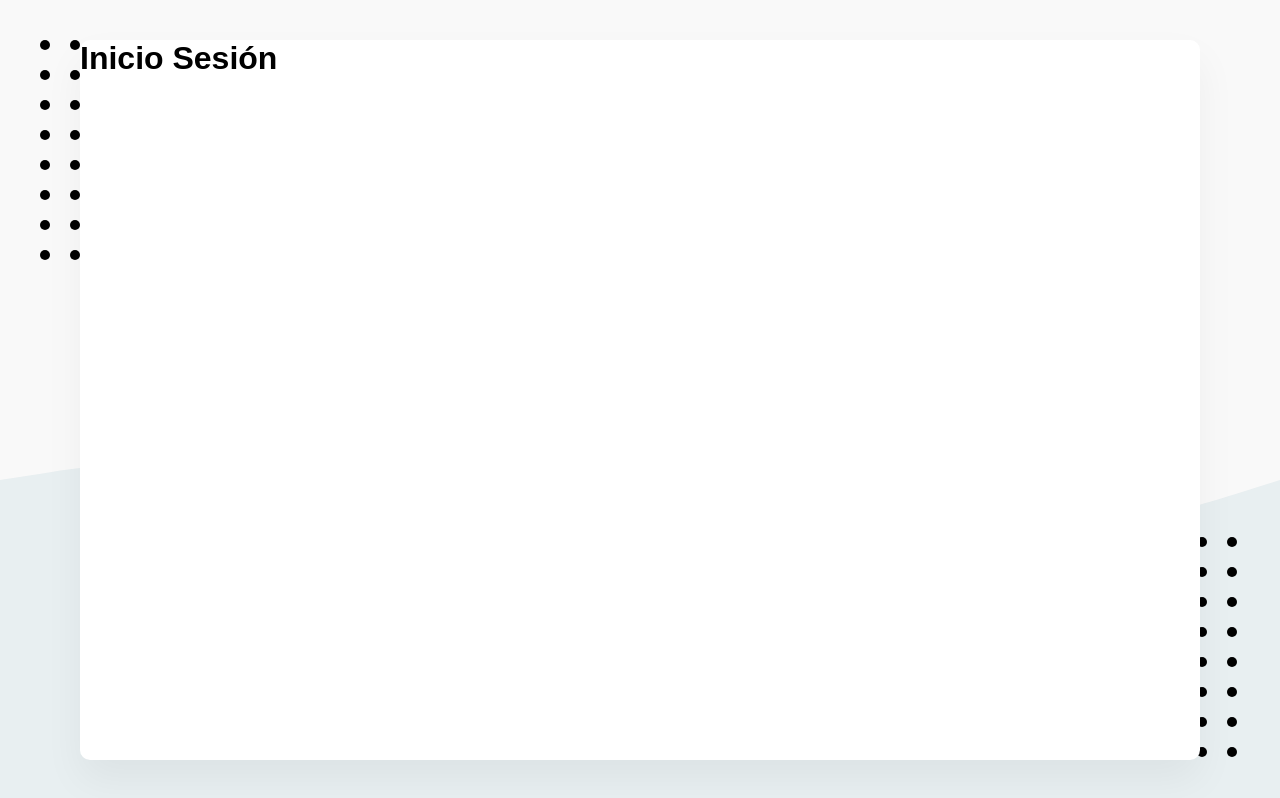
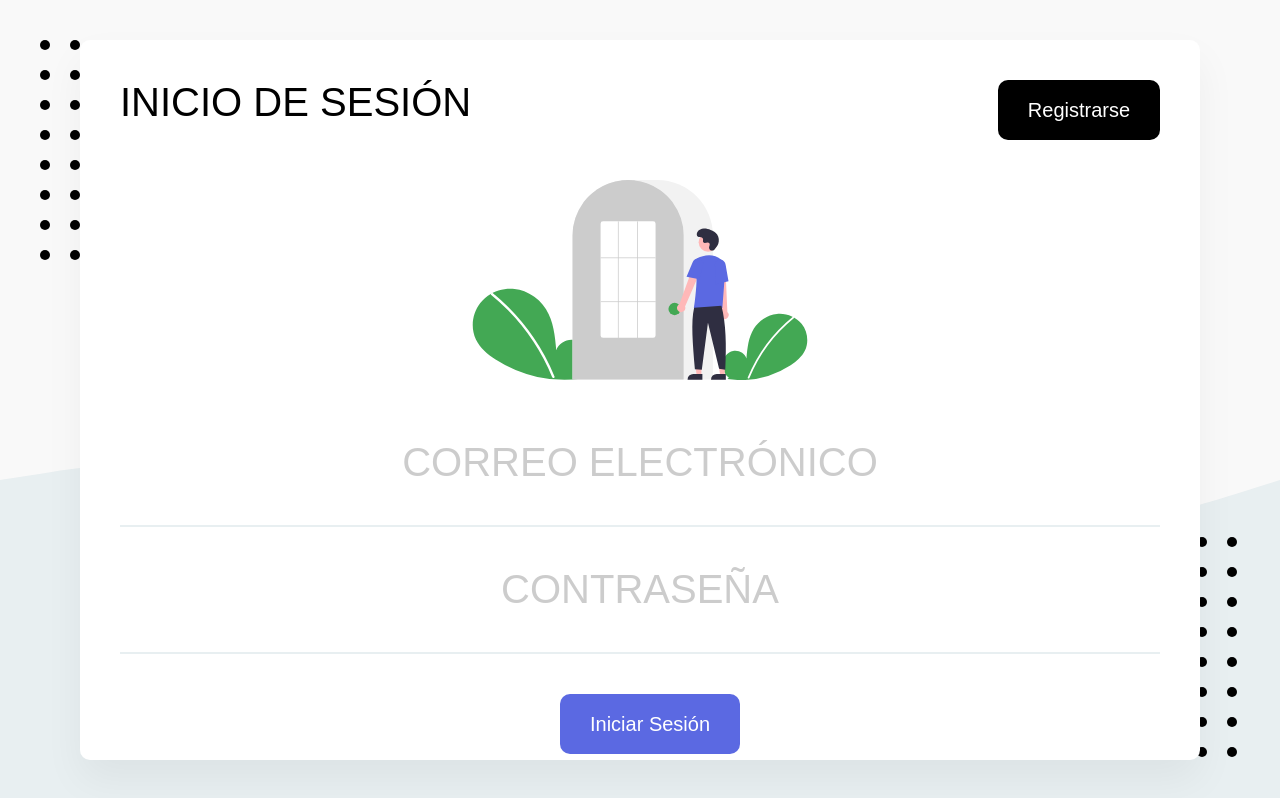
Before and after one commit to Sisifo-G/app-gastos-firebase, a React (Create React App) app: page /iniciar-sesion in a window 1280 px wide. Built offline with nearby package versions, Linux system fonts and the light colour scheme; what webfontloader would draw is missing.

Commit message:
Componente Iniciar sesión

```diff
--- a/src/components/InicioSesion.js
+++ b/src/components/InicioSesion.js
@@ -1,9 +1,50 @@
-import React from 'react'
+import React from 'react';
+import {Helmet} from 'react-helmet';
+import Boton from '../elements/Boton';
+import { Header, Titulo, ContenedorHeader} from './../elements/Header';
+import { Formulario, Input, ContenedorBoton } from './../elements/ElementosDeFormulario';
+import {ReactComponent as SvgLogin } from './../images/login.svg';
+import styled from 'styled-components';
+
+const Svg = styled(SvgLogin)`
+    width:100%;
+    max-height: 12.5rem; /* 100px */
+    margin-bottom: 1.25rem; /* 20px */
+`;
 
 const InicioSesion = () => {
     return (
-        <h1>Inicio Sesión</h1>
-     );
+        <>
+            <Helmet>
+                <title>Inicio de Sesión</title>
+            </Helmet>
+            <Header>
+                <ContenedorHeader>
+                    <Titulo>Inicio de Sesión</Titulo>
+                    <div>
+                        <Boton to="/crear-cuenta">Registrarse</Boton>
+                    </div>
+                </ContenedorHeader>
+            </Header>
+            <Formulario>
+                <Svg />
+                <Input
+                    type="email"
+                    name="email"
+                    placeholder="Correo Electrónico"
+                />
+                <Input
+                    type="password"
+                    name="password"
+                    placeholder="Contraseña"
+                />
+
+                <ContenedorBoton>
+                    <Boton as="button" primario type="submit">Iniciar Sesión</Boton>
+                </ContenedorBoton>
+            </Formulario>
+        </>
+    );
 }
 
 export default InicioSesion;
```
Also changed, not shown: 1 other file (tests, documents, lock files or other folders).
